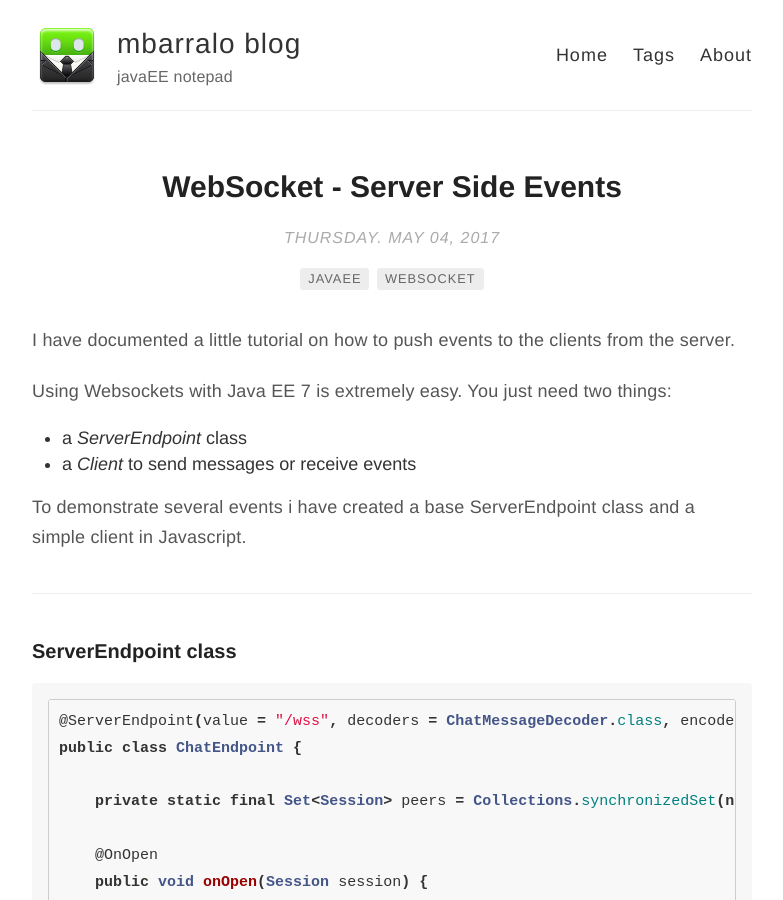
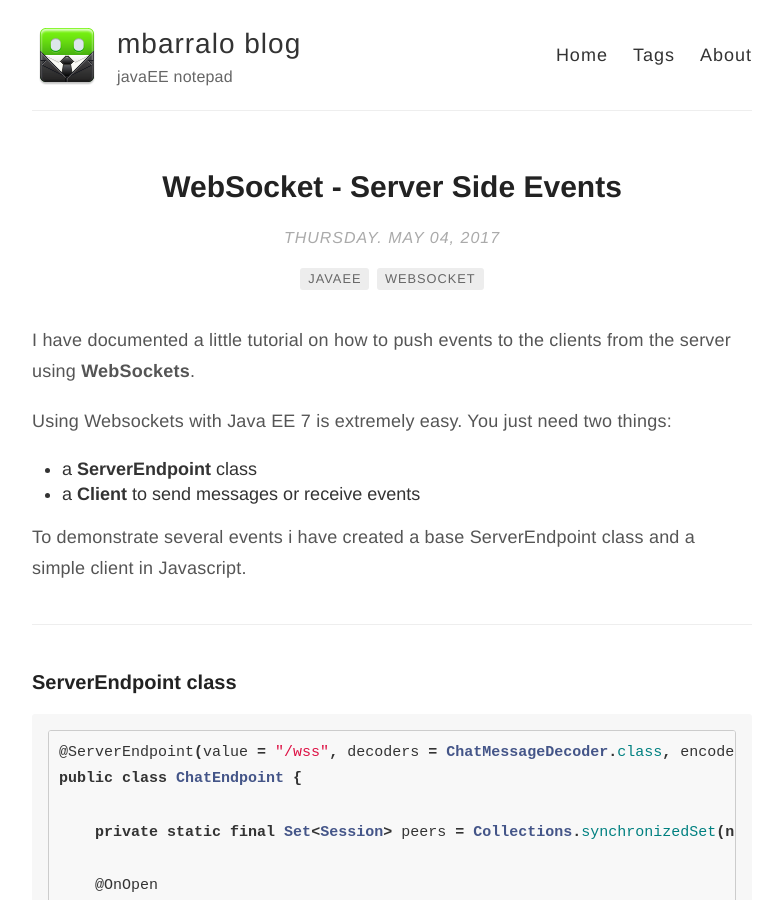
Before and after one commit to mbarralo/mbarralo.github.io, a Jekyll site: the page built from _posts/2017-05-04-websocket-events.md, in a window 1280 px wide and 900 px high. Shown: the whole window, without its empty margins (248-1031 px from the left). Built offline with Jekyll 4.4.1, drawn with Linux system fonts in a browser that asks for light colours; comment, search, counter and statistics services are not loaded.

Commit message:
websocket post

````diff
--- a/_posts/2017-05-04-websocket-events.md
+++ b/_posts/2017-05-04-websocket-events.md
@@ -4,11 +4,11 @@
 tags: javaee websocket
 ---
 
-I have documented a little tutorial on how to push events to the clients from the server.
+I have documented a little tutorial on how to push events to the clients from the server using **WebSockets**.
 
 Using Websockets with Java EE 7 is extremely easy. You just need two things:
-* a *ServerEndpoint* class
-* a *Client* to send messages or receive events
+* a **ServerEndpoint** class
+* a **Client** to send messages or receive events
 
 To demonstrate several events i have created a base ServerEndpoint class and a simple client in Javascript.
 
@@ -66,6 +66,7 @@
     }
 }
 ```
+
 
 ### Decoder class
 
````
